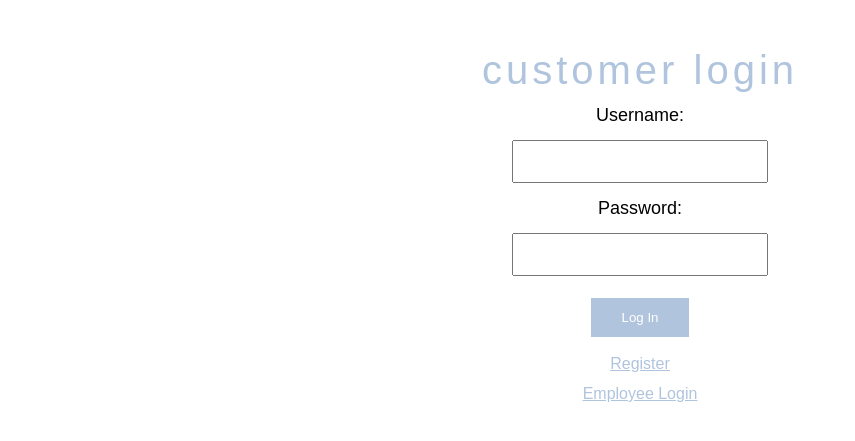
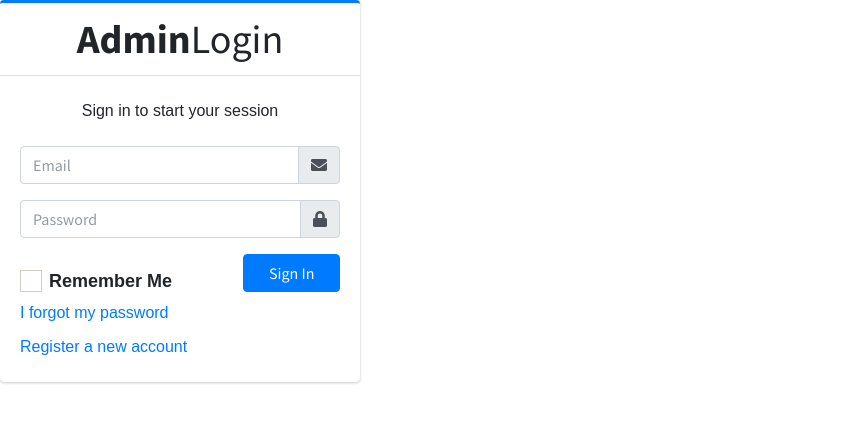
Before and after one commit to marinasaburova/BankProject, a PHP site: template customer/Pages/login.php in a window 1280 px wide. Shown: the top 441 px of the page, without its empty margins (0-855 px from the left). Run offline with PHP 8.4, Linux system fonts and the light colour scheme; the template is opened without the code that fills it, so the values that code supplies are empty.

Commit message:
login fix

```diff
--- a/customer/Pages/login.php
+++ b/customer/Pages/login.php
@@ -8,24 +8,96 @@
     <link rel="stylesheet" href="../style.css?v=<?php echo time(); ?>" />
 
     <title>Customer Login</title>
+
+    <!-- Google Font: Source Sans Pro -->
+    <link rel="stylesheet" href="https://fonts.googleapis.com/css?family=Source+Sans+Pro:300,400,400i,700&display=fallback">
+    <!-- Font Awesome -->
+    <link rel="stylesheet" href="../plugins/fontawesome-free/css/all.min.css">
+    <!-- icheck bootstrap -->
+    <link rel="stylesheet" href="../plugins/icheck-bootstrap/icheck-bootstrap.min.css">
+    <!-- Theme style -->
+    <link rel="stylesheet" href="../dist/css/adminlte.min.css">
 </head>
 
 <body>
-    <div class="login">
-        <h1>Customer Login</h2>
-            <form action="../functions/verify.php" method="post">
-                <label for="uname">Username: </label>
-                <input name="uname" type="text" size="30" required />
-                <br />
-                <label for="pwd">Password:</label>
-                <input name="pwd" type="password" size="30" required /><br />
-                <button type="submit" name="submit">Log In</button>
-            </form>
-            <p><a href="newaccount.php">Register</a></p>
-            <p><a href="../admin.html">Employee Login</a></p>
 
-    </div>
+    <div class="login-box">
+        <!-- /.login-logo -->
+        <div class="card card-outline card-primary">
+            <div class="card-header text-center">
+                <a href="login.html" class="h1"><b>Admin</b>Login</a>
+            </div>
+            <div class="card-body">
+                <p class="login-box-msg">Sign in to start your session</p>
 
-</body>
+                <form action="../functions/verify.php" method="post">
+                    <div class="input-group mb-3">
+                        <input type="email" id="email" class="form-control" placeholder="Email">
+                        <div class="input-group-append">
+                            <div class="input-group-text">
+                                <span class="fas fa-envelope"></span>
+                            </div>
+                        </div>
+                    </div>
+                    <div class="input-group mb-3">
+                        <input type="password" id="password" class="form-control" placeholder="Password">
+                        <div class="input-group-append">
+                            <div class="input-group-text">
+                                <span class="fas fa-lock"></span>
+                            </div>
+                        </div>
+                    </div>
+                    <div class="row">
+                        <div class="col-8">
+                            <div class="icheck-primary">
+                                <input type="checkbox" id="remember">
+                                <label for="remember">
+                                    Remember Me
+                                </label>
+                            </div>
+                        </div>
+                        <!-- /.col -->
+                        <div class="col-4">
+                            <button id="SignIn" type="button" onclick="SignInFunction()" class="btn btn-primary btn-block">Sign In</button>
+                        </div>
+                        <!-- /.col -->
+                    </div>
+                </form>
+
+                <p class="mb-1">
+                    <a href="forgotpassword.html">I forgot my password</a>
+                </p>
+                <p class="mb-0">
+                    <a href="newaccount.php" class="text-center">Register a new account</a>
+                </p>
+            </div>
+            <!-- /.card-body -->
+        </div>
+        <!-- /.card -->
+
+        </div>
+        <!-- /.login-box -->
+        <!-- jQuery -->
+        <script src="../plugins/jquery/jquery.min.js"></script>
+        <!-- Bootstrap 4 -->
+        <script src="../plugins/bootstrap/js/bootstrap.bundle.min.js"></script>
+        <!-- AdminLTE App -->
+        <script src="../dist/js/adminlte.min.js"></script>
+        <script src="../dist/js/pages/login.js"></script>
+        <script>
+            function SignInFunction() {
+                var _signInID = document.getElementById('email').value;
+                var _pass = document.getElementById('password').value;
+
+                if (_signInID === 'syeds3@montclair.edu' && _pass === 'password') {
+                    window.location = 'users.html';
+                }
+                else {
+                    alert('Please provide the correct credentials.');
+                }
+            }
+        </script>
+
+    </body>
 
 </html>
--- a/customer/functions/db.php
+++ b/customer/functions/db.php
@@ -1,6 +1,6 @@
 <?php
 
-$db = new mysqli('localhost', 'root', 'password', 'bankproject');
+$db = new mysqli('localhost', 'root', '', 'bankproject');
 if (mysqli_connect_errno()) {
     echo "Error: Could not connect to database.  Please try again later.";
     exit;
```
